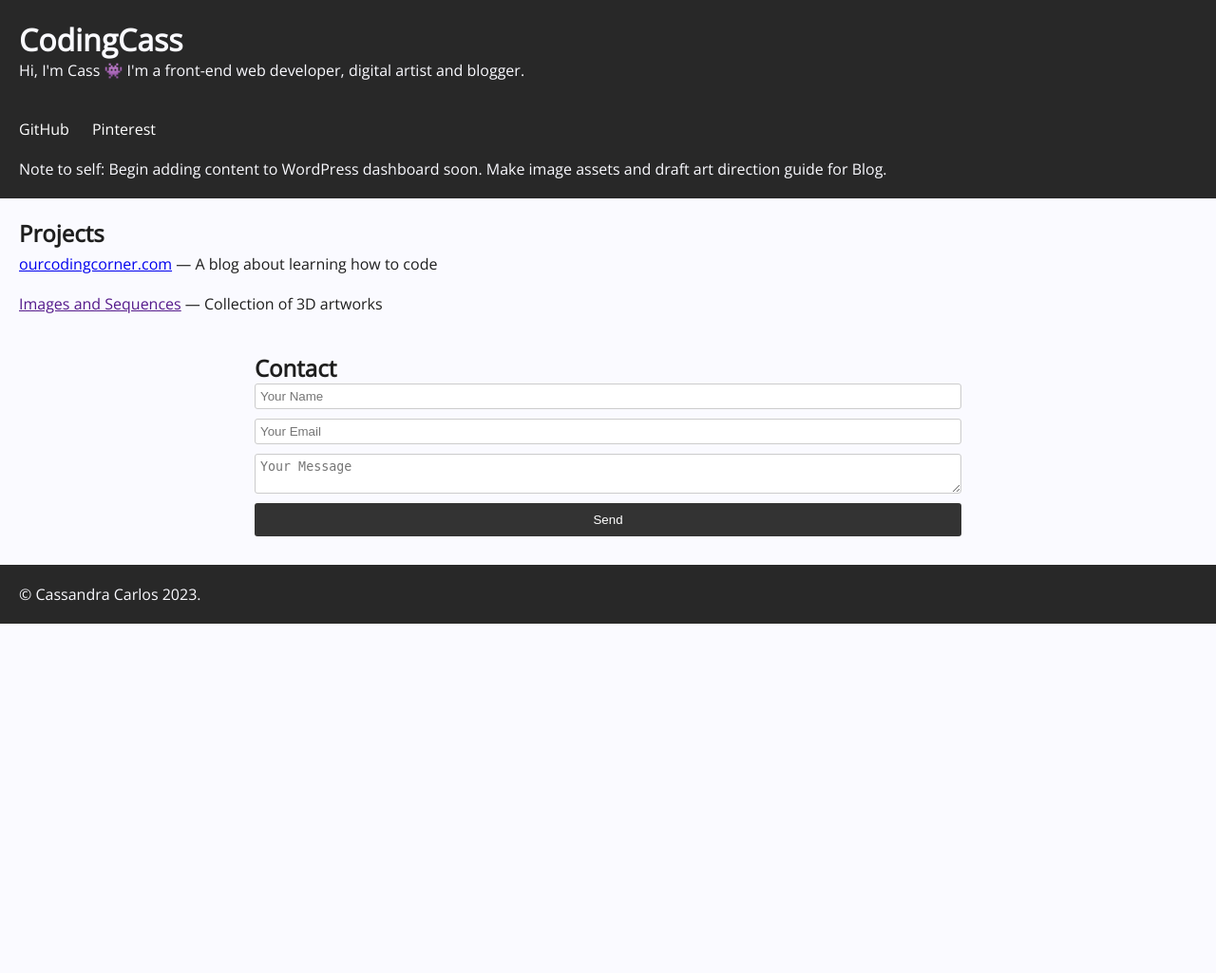
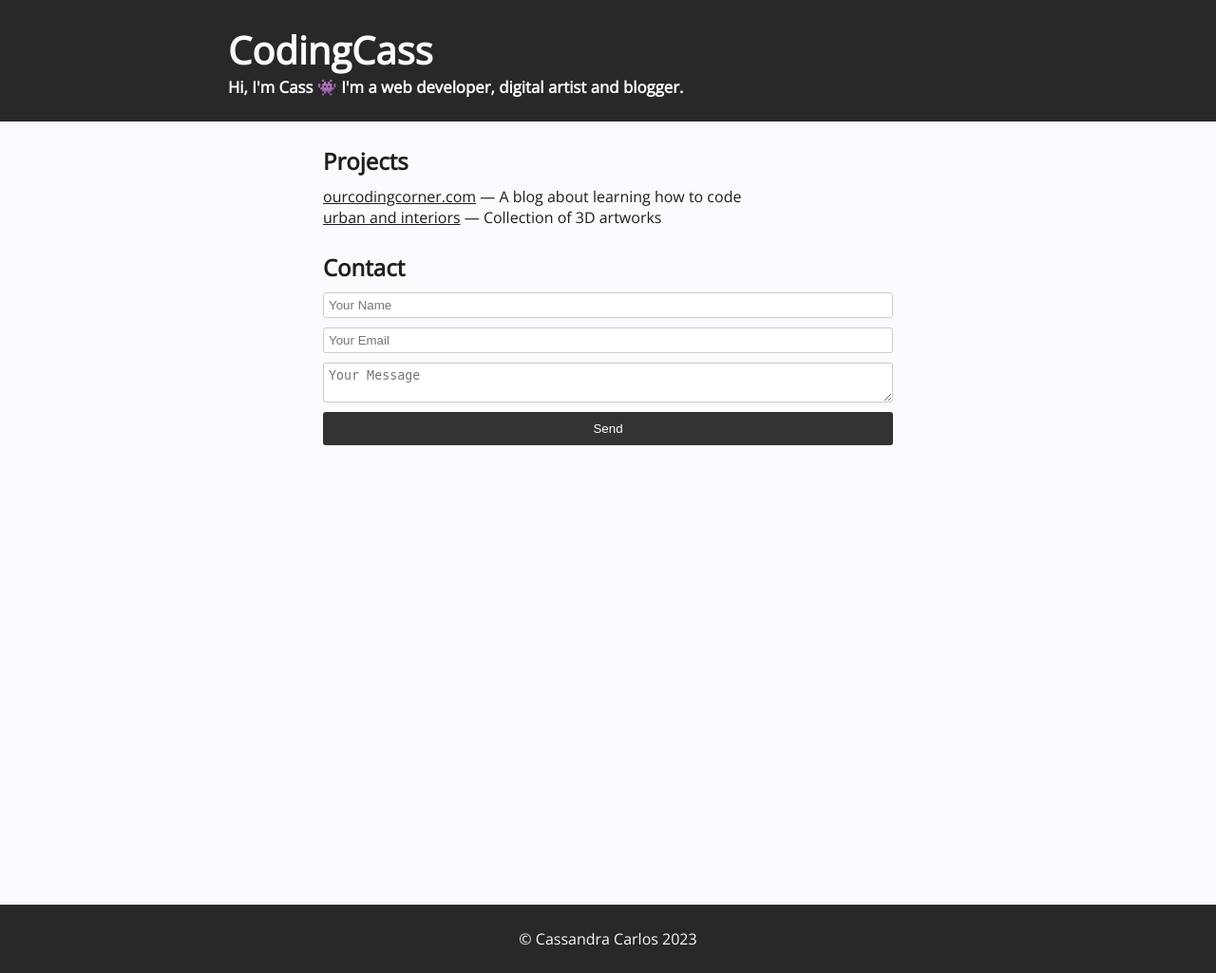
Before and after one commit to cassandracarlos/cassandracarlos.github.io, a PHP site: page / in a window 1280 px wide. Shown: the whole page at 95% size. Before the commit the page ends 657 px from the top, so only its background shows below. Run offline with PHP 8.4, Linux system fonts and the light colour scheme.

Commit message:
cleanup
upclean

```diff
--- a/index.html
+++ b/index.html
@@ -14,47 +14,42 @@
 </head>
 <body>
 <noscript>
-		<iframe src="https://www.googletagmanager.com/ns.html?id=GTM-KTK6NFQ"
-	height="0" width="0" style="display:none;visibility:hidden"></iframe>
+	<iframe src="https://www.googletagmanager.com/ns.html?id=GTM-KTK6NFQ" height="0" width="0" style="display:none;visibility:hidden"></iframe>
 </noscript>
-    <header>
-		<h1>CodingCass</h1>
-		<section id="about">
-			<p>Hi, I'm Cass 👾 I'm a front-end web developer, digital artist and blogger.</p>
-		</section>
-		<nav>
-			<ul>
-				<li><a href="https://github.com/codingcass" target="_blank">GitHub</a></li>
-				<li><a href="https://www.pinterest.ca/ourcodingcorner/" target="_blank">Pinterest</a></li>
-			</ul>
-		</nav>
-		<p id="temp-notes">Note to self: Begin adding content to WordPress dashboard soon. Make image assets and draft art direction guide for Blog.</p>
+
+	<header class="header">
+		<div class="center">
+			<h1 class="title">CodingCass</h1>
+			<h2 class="tagline">Hi, I'm Cass 👾 I'm a web developer, digital artist and blogger.</h2>
+		</div>
 	</header>
-	<main>
-		<section id="projects">
+
+	<main class="main">
+
+		<section class="projects">
 			<h2>Projects</h2>
 				<ul>
-					<li>
-						<p><a href="http://www.ourcodingcorner.com/" target="_blank">ourcodingcorner.com</a>
-						&mdash; A blog about learning how to code</p>
-					</li>
-					<li>
-						<p><a href="" target="_blank">Images and Sequences</a>	&mdash; Collection of 3D artworks</p>
-					</li>
+					<li><p><a href="http://www.ourcodingcorner.com/" target="_blank">ourcodingcorner.com</a> &mdash; A blog about learning how to code</p></li>
+					<li><p><a href="" target="_blank">urban and interiors</a>	&mdash; Collection of 3D artworks</p></li>
 				</ul>
 		</section>
-		<section id="contact">
+
+		<section class="contact">
 			<h2>Contact</h2>
-			<form action="https://formsubmit.co/codingcass@gmail.com" method="post">
+				<form
+				action="https://formsubmit.co/codingcass@gmail.com" method="post">
 					<input type="name" name="name" placeholder="Your Name" required>
 					<input type="email" name="email" placeholder="Your Email" required>
 					<textarea id="message" name="message" placeholder="Your Message" required></textarea>
 					<input type="submit" value="Send">
 				</form>
 		</section>
+
 	</main>
-	<footer>
-		<p>&copy; Cassandra Carlos 2023.</p>
+
+	<footer class="footer">
+		<p>&copy; Cassandra Carlos 2023</p>
 	</footer>
+
 </body>
 </html>
--- a/style.css
+++ b/style.css
@@ -10,54 +10,51 @@ body {
 	margin: 0;
 	padding: 0;
 }
-header, footer {
+.main {
+    min-height: 100vh;
+}
+.header {
 	background-color: rgb(40, 40, 40);
 	color: rgb(250, 250, 255);
-    padding: 20px;
+    padding: 25px;
 }
-nav ul {
-    margin: 0;
+.center {
+    max-width: 800px;
+    margin: 0 auto;
+}
+.title {
+    font-size: 2.5rem;
+}
+.tagline {
+    font-size: 1.05rem;
+}
+.projects {
+    max-width: 600px;
+    margin: 25px auto;
+}
+.contact {
+    max-width: 600px;
+    margin: 25px auto;
+}
+.projects h2, .contact h2 {
+    margin-bottom: 10px;
+}
+.footer {
+	background-color: rgb(40, 40, 40);
+	color: rgb(250, 250, 255);
+    padding: 25px;
+    text-align: center;
+}
+a {
+    color: rgb(30, 30, 30);
+}
+a:hover {
+    color: rgb(101, 101, 245);
+}
+ul {
+    margin-bottom: 15px;
     padding: 0;
     list-style: none;
-}
-nav li {
-    display: inline-block;
-    margin-right: 20px;
-}
-nav a {
-    color: #fff;
-    text-decoration: none;
-}
-nav a:hover {
-    color: #ccc;
-}
-main {
-    padding: 20px;
-}
-section {
-    margin-bottom: 40px;
-}
-section h2 {
-    margin-top: 0;
-}
-ul {
-    margin: 0;
-    padding: 0;
-    list-style: none;
-}
-ul li {
-    margin-bottom: 20px;
-}
-ul li p {
-    margin-top: 5px;
-}
-img {
-    max-width: 100%;
-    height: auto;
-}
-form label {
-    display: block;
-    margin-bottom: 5px;
 }
 form input, form textarea {
     display: block;
@@ -76,10 +73,5 @@ form input[type="submit"] {
     cursor: pointer;
 }
 form input[type="submit"]:hover {
-    background-color: #ccc;
-    color: #333;
+    background-color: rgb(101, 101, 245);
 }
-#contact {
-    width: 60%;
-    margin: 0 auto;
-}
```
Lines whose indentation alone changed are shown as unchanged.
